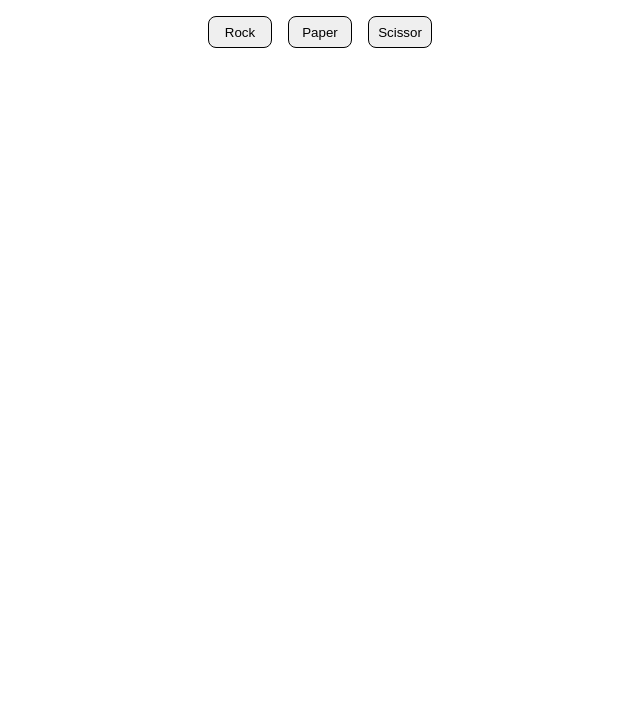
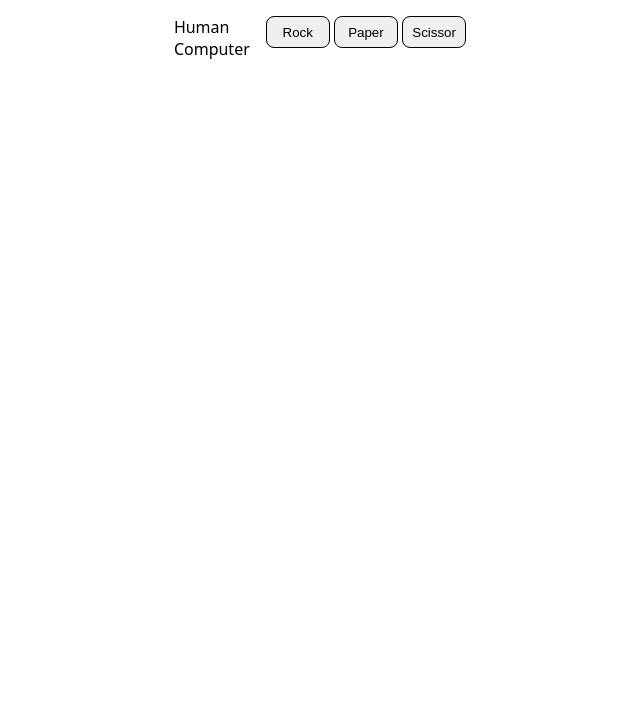
Before and after one commit to n7a1b4kx/rockPaperScissor, a plain HTML site: page index.html in a window 1280 px wide. Shown: the part 91-800 px from the top of the page, without its empty margins (320-960 px from the left). Drawn offline with Linux system fonts and the light colour scheme.

Commit message:
Add: score div

```diff
--- a/index.html
+++ b/index.html
@@ -12,9 +12,15 @@
     <main>
         <h1 id="game-title">Rock Paper Scissor</h1>
         <div class="container">
-            <button class="input-button" id="rock" type="button">Rock</button>
-            <button class="input-button" id="paper" type="button">Paper</button>
-            <button class="input-button" id="scissor" type="button">Scissor</button>
+            <div class="score">
+                <div id="human">Human</div>
+                <div id="computer">Computer</div>
+            </div>
+            <div class="button-container">
+                <button class="input-button" id="rock" type="button">Rock</button>
+                <button class="input-button" id="paper" type="button">Paper</button>
+                <button class="input-button" id="scissor" type="button">Scissor</button>
+            </div>
         </div>
     </main>
     <footer></footer>
```
